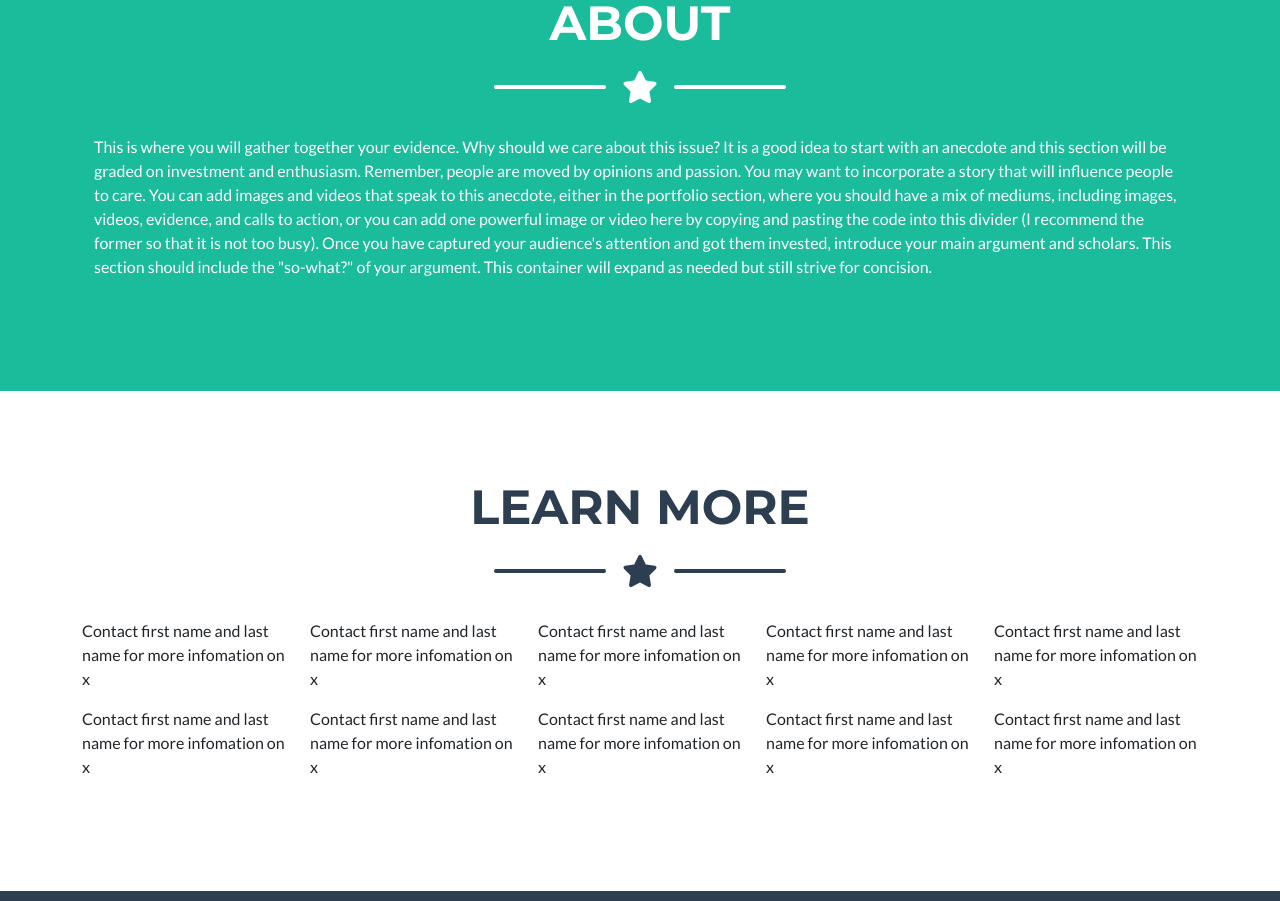
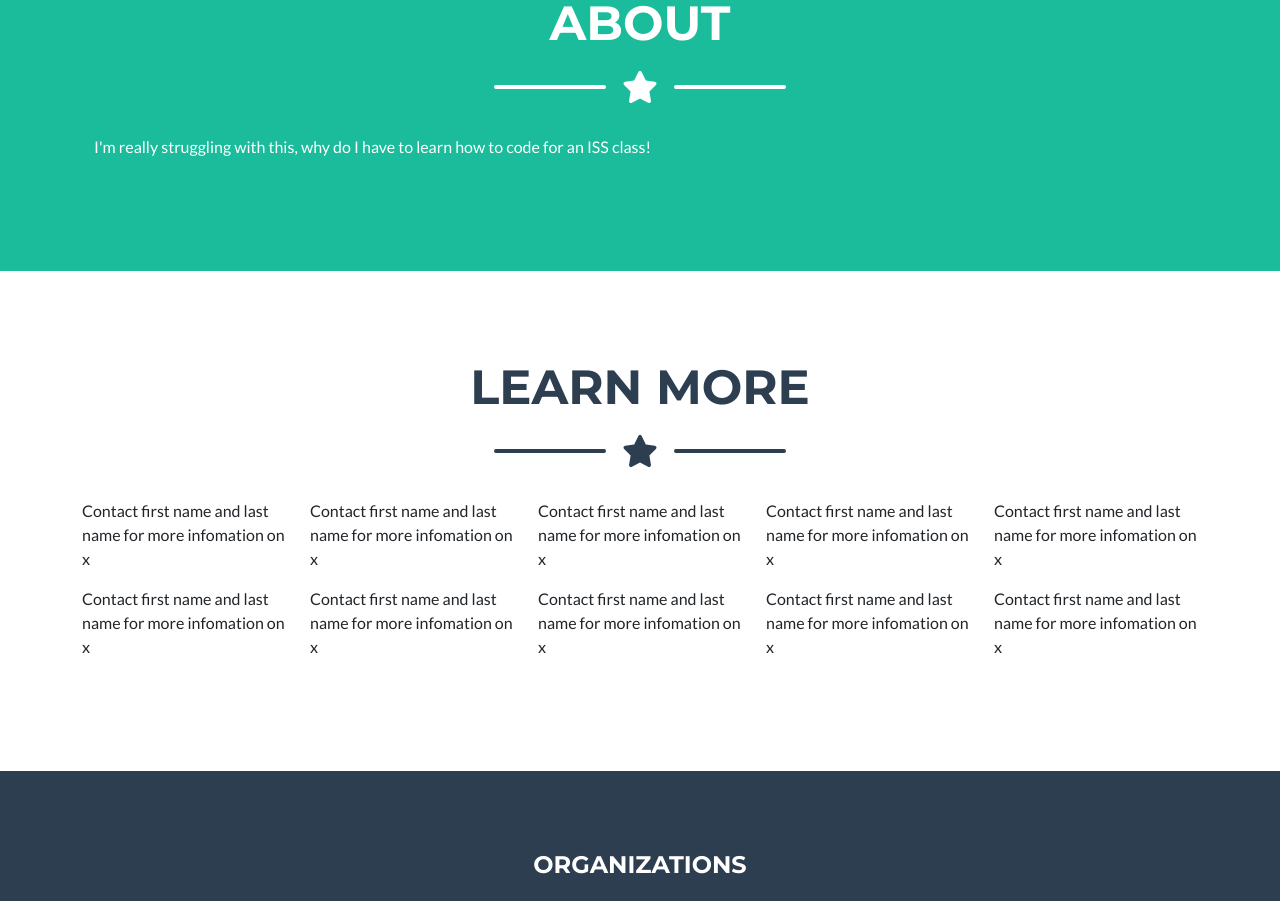
Before and after one commit to DonnaMcAlpine/TEST, a plain HTML site: page index.html in a window 1280 px wide. Shown: the part 1619-2520 px from the top of the page. Drawn offline with nearby package versions, Linux system fonts and the light colour scheme.

Commit message:
Update index.html

```diff
--- a/index.html
+++ b/index.html
@@ -133,7 +133,7 @@
                     <div class="divider-custom-line"></div>
                 </div>
                 <!-- About Section Content-->
-                <div class="container"><p>This is where you will gather together your evidence. Why should we care about this issue? It is a good idea to start with an anecdote and this section will be graded on investment and enthusiasm. Remember, people are moved by opinions and passion. You may want to incorporate a story that will influence people to care. You can add images and videos that speak to this anecdote, either in the portfolio section, where you should have a mix of mediums, including images, videos, evidence, and calls to action, or you can add one powerful image or video here by copying and pasting the code into this divider (I recommend the former so that it is not too busy). Once you have captured your audience's attention and got them invested, introduce your main argument and scholars. This section should include the "so-what?" of your argument. This container will expand as needed but still strive for concision.</p>
+                <div class="container"><p>I'm really struggling with this, why do I have to learn how to code for an ISS class!</p>
                 </div>
                 </div>
                 <!-- About Section Button-->
```
